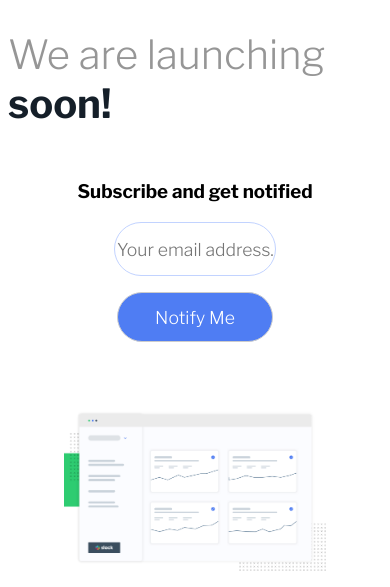
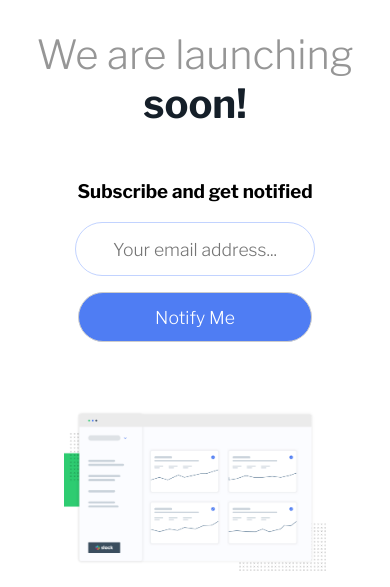
Before and after one commit to marcusvcalves/Frontendmentor-Coming-Soon, a plain HTML site: page index.html in a window 390 px wide. Shown: the part 53-640 px from the top of the page. Drawn offline with nearby package versions, Linux system fonts and the light colour scheme.

Commit message:
Update style.css

```diff
--- a/css/style.css
+++ b/css/style.css
@@ -6,12 +6,10 @@ h1{
     font-size: 2.5em;
     color:hsl(0, 0%, 59%);
     font-weight: 400;
-
 }
 .spanH1{
     color:hsl(209, 33%, 12%);
     font-weight: 700;
-
 }
 .container{
     display:flex;
@@ -80,12 +78,18 @@ h1{
 
 @media (max-width: 575px)
 {
+    h1{
+        text-align: center;
+    }
     .inputContainer{
         flex-direction: column;
 
     }
+    .inputEmail{
+        width:60vw;
+    }
     .inputButton{
-        width:40vw;
+        width:60vw;
     }
     .logo{width:15vw;}
 }
```
